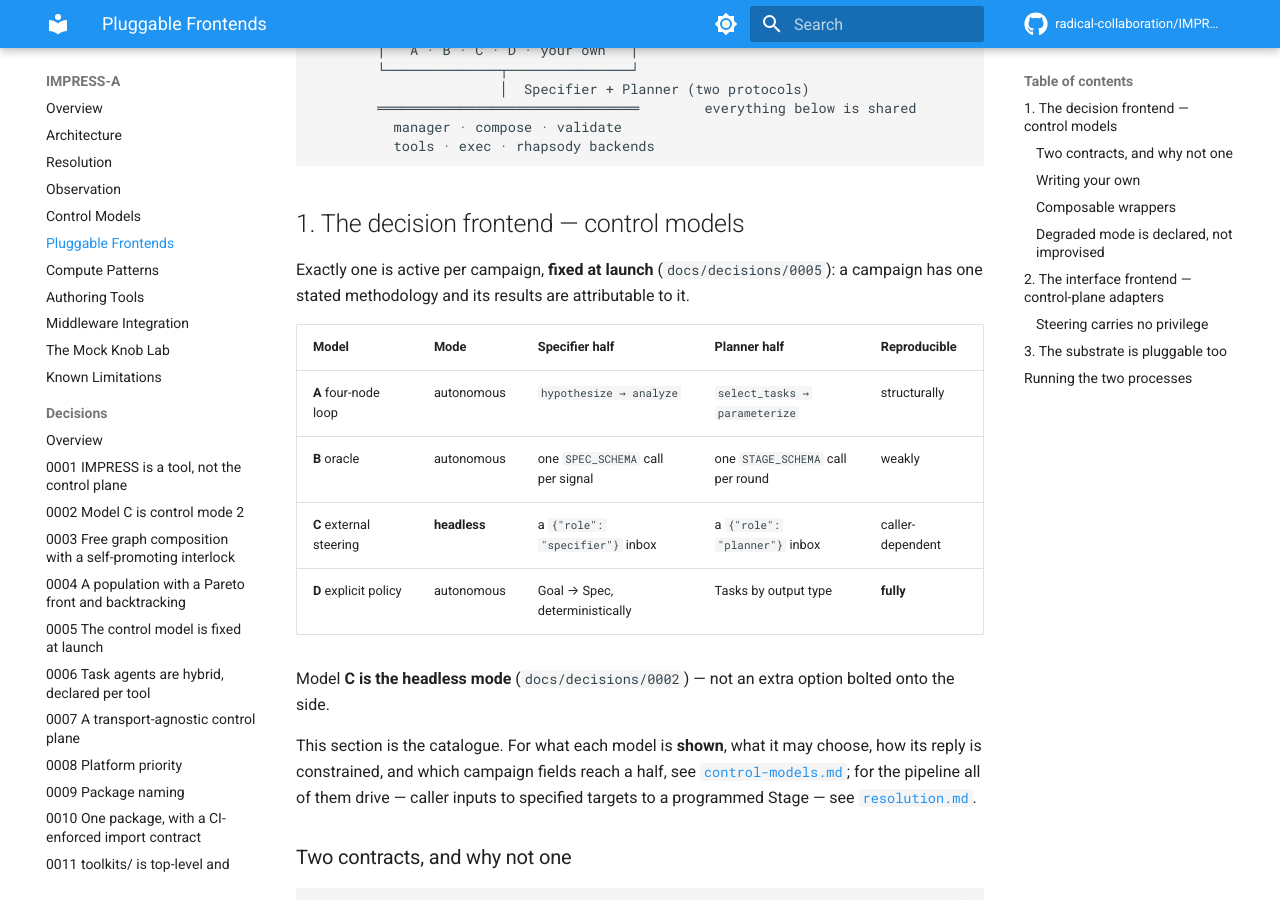
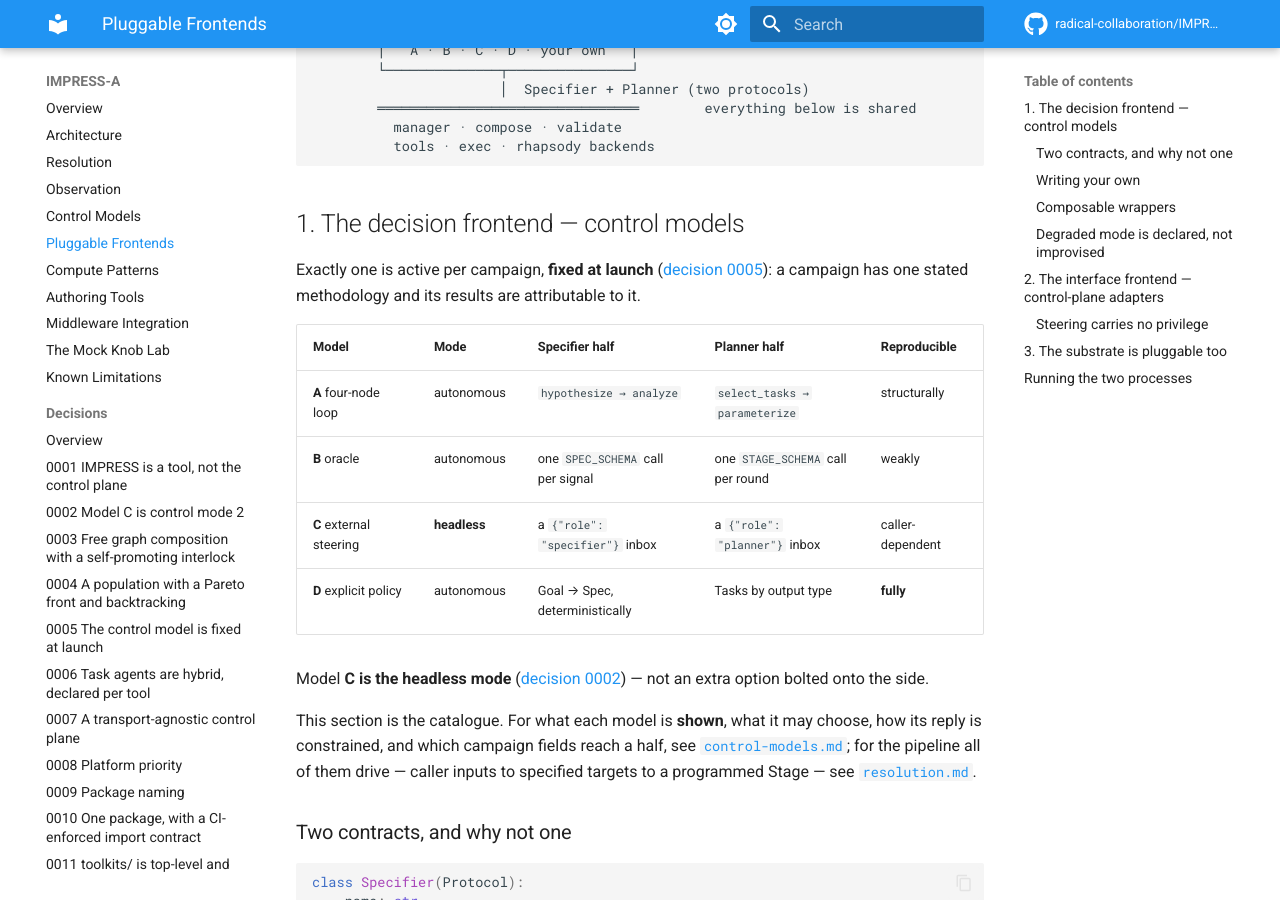
Before and after one commit to radical-collaboration/IMPRESS, an MkDocs documentation site: the page built from docs/impress-a/reference/frontends.md, in a window 1280 px wide and 900 px high, scrolled down 378 px. Built offline with MkDocs 1.6.1 and Material for MkDocs 9.7.7, drawn with Linux system fonts in a browser that asks for light colours; comment, search, counter and statistics services are not loaded; some of the changed text lies outside the part shown.

Commit message:
Six decision citations in the published tree pointed at nothing
A defect in the move in 514428c, found while looking for places to link the two
trees together. Six citations inside the moved pages still read
`docs/decisions/NNNN`, which was the pre-move agent/docs/ layout: three to 0012,
and one each to 0002, 0005 and 0007. On the published site a reader of
impress-a/reference/frontends/ was told to see `docs/decisions/0005`, a path
that exists nowhere.

Two reasons they survived, recorded because the second one is the more useful
lesson:

* The citation sweep in 514428c enumerated `git ls-files agent`, and these files
  had already moved out of agent/ in the commit before it - so the sweep never
  visited the 26 pages whose own text had just been relocated. The sweep's
  mechanical check passed honestly; it was checking the wrong set.
* scripts/check_docs_links.py validates markdown link targets and nav entries.
  These were bare code spans, which it cannot see by construction.

So they are fixed as real relative links, not as corrected code spans. That
closes the detection gap as well as the citations: from here the link checker
guards them, and the next rename cannot rot them silently. Confirmed to be a
real guard rather than an assumed one - renaming one target away makes the check
exit 1 and name the file and the missing target.

They also now resolve as links on the published site, where before they were
unclickable text, and the decision records they point at are nav entries in the
same section.

Verification: no bare pre-move reference remains anywhere under docs/impress-a/;
41 pages, 41 nav entries, no broken links.

Co-Authored-By: Claude Opus 5 <noreply@anthropic.com>

```diff
--- a/docs/impress-a/reference/frontends.md
+++ b/docs/impress-a/reference/frontends.md
@@ -20,7 +20,7 @@ below the layer it occupies.
 
 ## 1. The decision frontend — control models
 
-Exactly one is active per campaign, **fixed at launch** (`docs/decisions/0005`): a campaign has one
+Exactly one is active per campaign, **fixed at launch** ([decision 0005](../decisions/0005-control-model-fixed-at-launch.md)): a campaign has one
 stated methodology and its results are attributable to it.
 
 | Model | Mode | Specifier half | Planner half | Reproducible |
@@ -30,7 +30,7 @@ stated methodology and its results are attributable to it.
 | **C** external steering | **headless** | a `{"role": "specifier"}` inbox | a `{"role": "planner"}` inbox | caller-dependent |
 | **D** explicit policy | autonomous | Goal → Spec, deterministically | Tasks by output type | **fully** |
 
-Model **C is the headless mode** (`docs/decisions/0002`) — not an extra option bolted onto the side.
+Model **C is the headless mode** ([decision 0002](../decisions/0002-model-c-is-control-mode-2.md)) — not an extra option bolted onto the side.
 
 This section is the catalogue. For what each model is **shown**, what it may choose, how its reply
 is constrained, and which campaign fields reach a half, see
@@ -150,7 +150,7 @@ silent no-op that leaves an allocation idling while the campaign quietly stops a
 
 ## 2. The interface frontend — control-plane adapters
 
-One transport-agnostic protocol; adapters translate transport only (`docs/decisions/0007`).
+One transport-agnostic protocol; adapters translate transport only ([decision 0007](../decisions/0007-transport-agnostic-control-plane.md)).
 **No adapter may add an operation absent from the core**, or the semantics fork between consumers.
 
 | Operation | Purpose |
```
Also changed, not shown: docs/impress-a/limitations.md (+1 -1 lines), docs/impress-a/reference/architecture.md (+1 -1 lines), docs/impress-a/reference/compute-patterns.md (+1 -1 lines).
